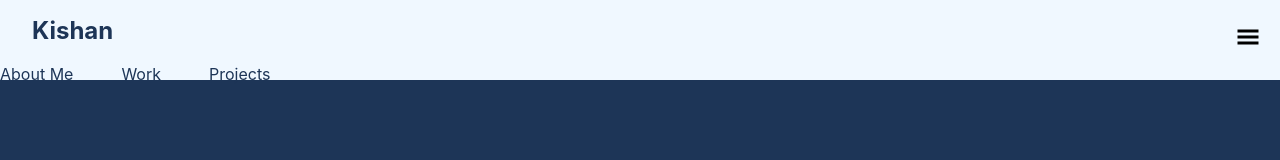
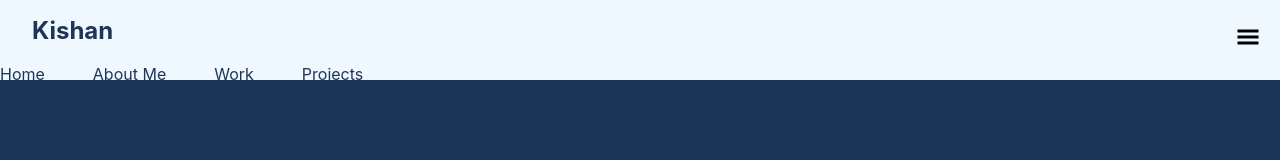
Before and after one commit to Dev-kishan1999/kishan-portfolio, a React (Create React App) app: page / in a window 1280 px wide. Shown: the top 160 px of the page. Built offline with nearby package versions, Linux system fonts and the light colour scheme.

Commit message:
optimization

```diff
--- a/src/components/Navbar.jsx
+++ b/src/components/Navbar.jsx
@@ -15,6 +15,9 @@ const Navbar = ({ title }) => {
             clicked ? styles.navbarContainerActive : styles.navbarContainer
           }
         >
+          <Link to="/" className={styles.navLinks}>
+            Home
+          </Link>
           <Link to="/aboutme" className={styles.navLinks}>
             About Me
           </Link>
```
